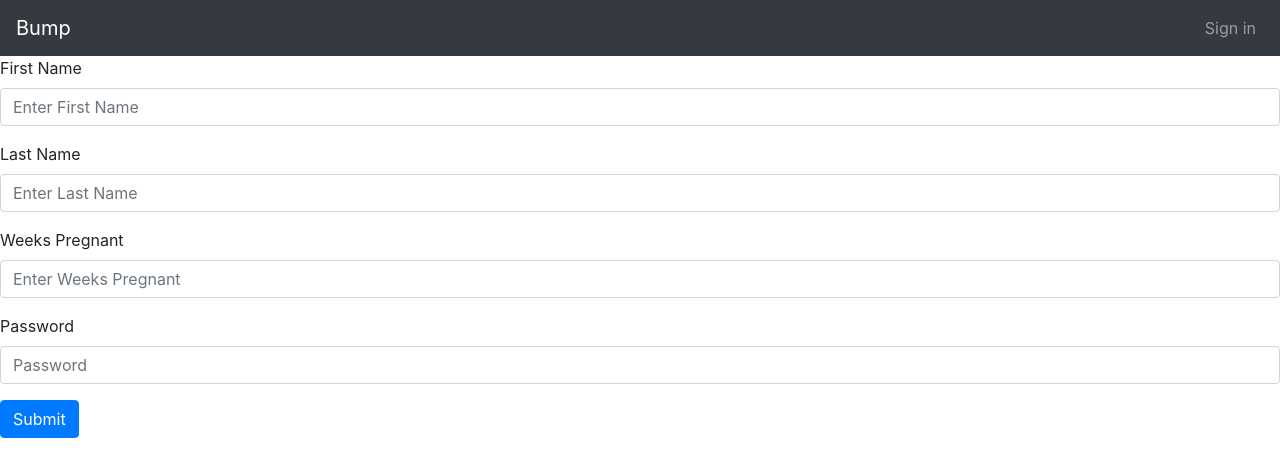
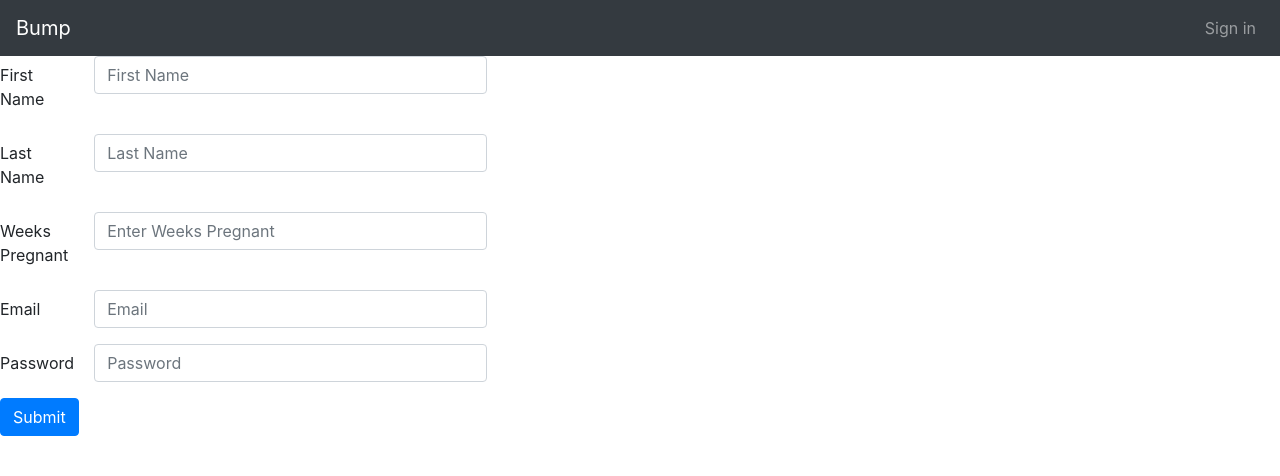
Before and after one commit to wyu12/Bump, a React (Create React App) app: page / in a window 1280 px wide. Both pictures are taken after a click on the link "Click here to register". Shown: the top 476 px of the page. Built offline with nearby package versions, Linux system fonts and the light colour scheme.

Commit message:
changed the form but still incomplete

```diff
--- a/src/Form.jsx
+++ b/src/Form.jsx
@@ -6,6 +6,8 @@ import './App.css';
 import 'bootstrap/dist/css/bootstrap.min.css';
 import Form from 'react-bootstrap/Form';
 import Button from 'react-bootstrap/Button';
+import Container from 'react-bootstrap/Container';
+import Row from 'react-bootstrap/Row';
 
 class UserForm extends Component {
   render() {
@@ -14,30 +16,38 @@ class UserForm extends Component {
         <NavBar></NavBar>
         <body>
         <Form>
-          <Form.Group controlId="formFirstName">
-            <Form.Label>First Name</Form.Label>
-            <Form.Control type="firstname" placeholder="Enter First Name" />
+          <Form.Group as={Row} controlId="formHorizontalFirstName">
+            <Form.Label column sm={1}>First Name
+            </Form.Label>
+            <Form.Control type="firstname" placeholder="First Name" style={{width: "30%"}} />
             <Form.Text className="text-muted">
             </Form.Text>
           </Form.Group>
 
-          <Form.Group controlId="formLastName">
-            <Form.Label>Last Name</Form.Label>
-            <Form.Control type="lastname" placeholder="Enter Last Name" />
+          <Form.Group as={Row} controlId="formLastName">
+            <Form.Label column sm={1}>Last Name</Form.Label>
+            <Form.Control type="lastname" placeholder="Last Name" style={{width: "30%"}} />
             <Form.Text className="text-muted">
             </Form.Text>
           </Form.Group>
 
-          <Form.Group controlId="formWeeksPregnant">
-            <Form.Label>Weeks Pregnant</Form.Label>
-            <Form.Control type="weeks" placeholder="Enter Weeks Pregnant" />
+          <Form.Group as={Row} controlId="formWeeksPregnant">
+            <Form.Label column sm={1}>Weeks Pregnant</Form.Label>
+            <Form.Control type="weeks" placeholder="Enter Weeks Pregnant" style={{width: "30%"}} />
             <Form.Text className="text-muted">
             </Form.Text>
           </Form.Group>
 
-          <Form.Group controlId="formBasicPassword">
-            <Form.Label>Password</Form.Label>
-            <Form.Control type="password" placeholder="Password" />
+          <Form.Group as={Row} controlId="formEmail">
+            <Form.Label column sm={1}>Email</Form.Label>
+            <Form.Control type="email" placeholder="Email" style={{width: "30%"}} />
+            <Form.Text className="text-muted">
+            </Form.Text>
+          </Form.Group>
+
+          <Form.Group as={Row} controlId="formBasicPassword">
+            <Form.Label column sm={1}>Password</Form.Label>
+            <Form.Control type="password" placeholder="Password" style={{width: "30%"}} />
           </Form.Group>
           <Button variant="primary" type="submit">
             Submit
```
